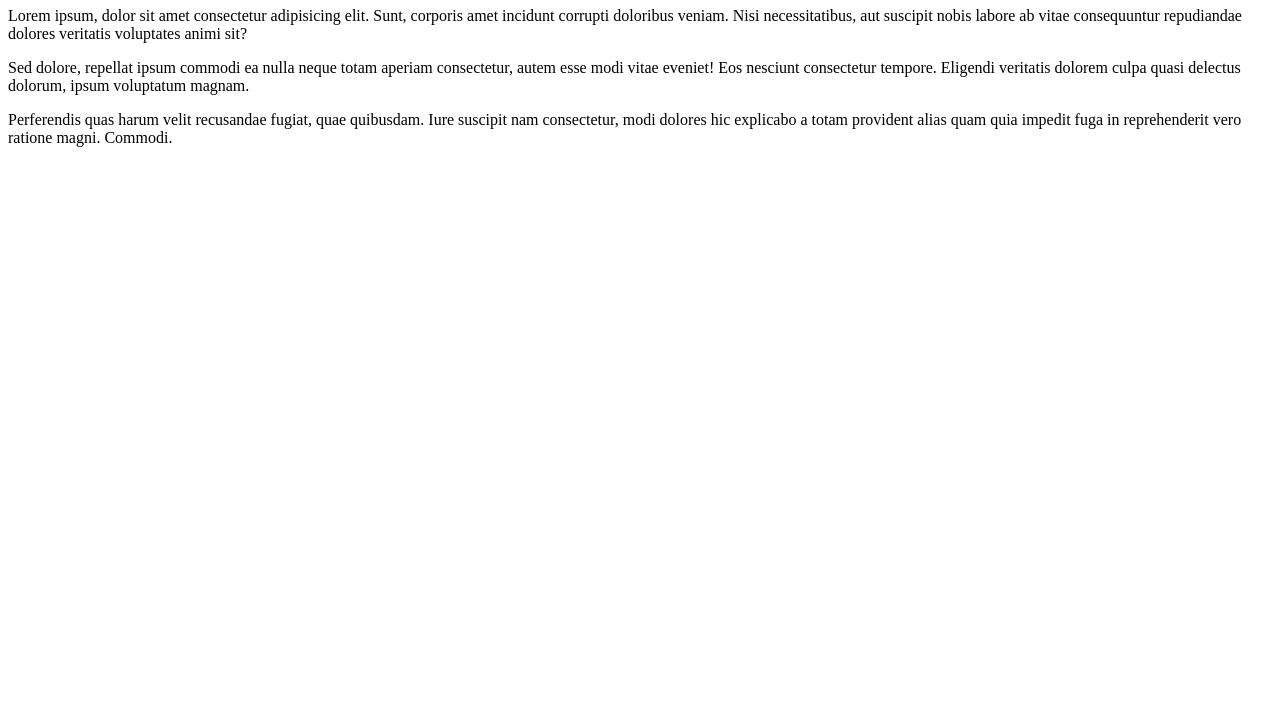
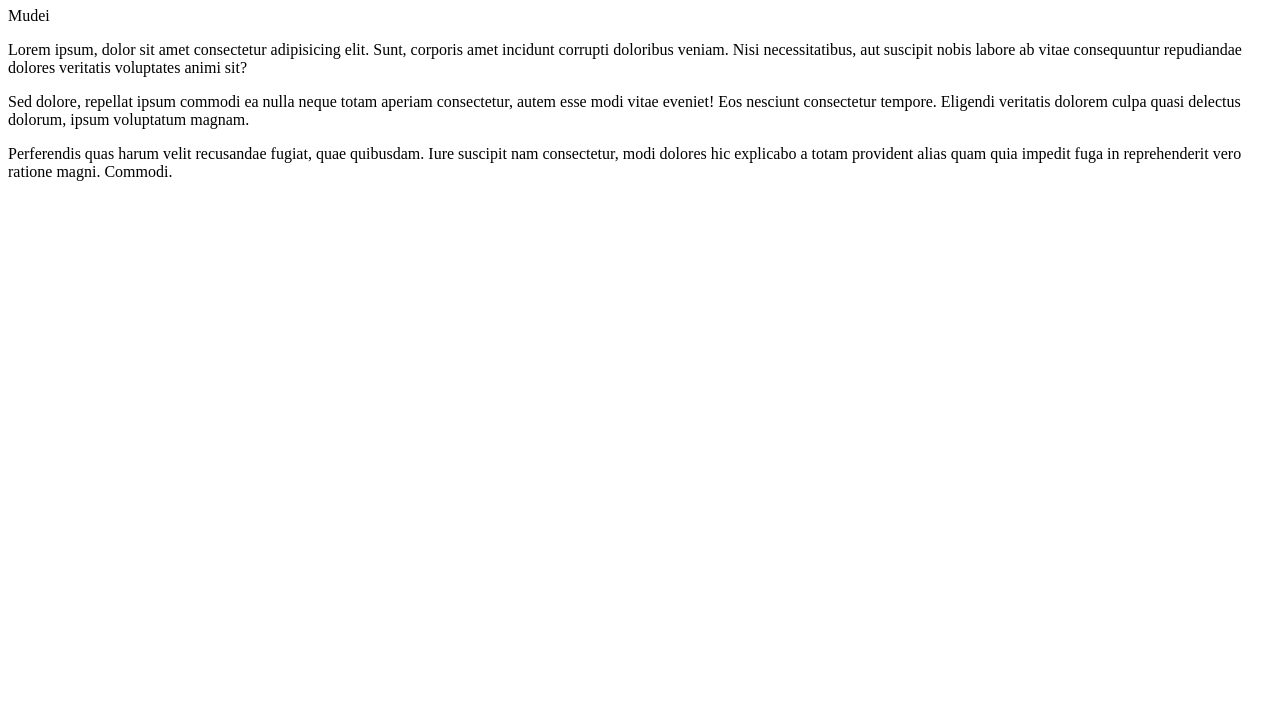
Before and after one commit to lcsilva76/git-exemplo1, a plain HTML site: page index.html in a window 1280 px wide. Shown: the part 73-800 px from the top of the page. Drawn offline with Linux system fonts and the light colour scheme.

Commit message:
commit user 1

```diff
--- a/index.html
+++ b/index.html
@@ -8,6 +8,8 @@
 <body>
     <h1>Página Principal</h1>
 
+    <p>Mudei</p>
+
     <p>Lorem ipsum, dolor sit amet consectetur adipisicing elit. Sunt, corporis amet incidunt corrupti doloribus veniam. Nisi necessitatibus, aut suscipit nobis labore ab vitae consequuntur repudiandae dolores veritatis voluptates animi sit?</p>
     <p>Sed dolore, repellat ipsum commodi ea nulla neque totam aperiam consectetur, autem esse modi vitae eveniet! Eos nesciunt consectetur tempore. Eligendi veritatis dolorem culpa quasi delectus dolorum, ipsum voluptatum magnam.</p>
     <p>Perferendis quas harum velit recusandae fugiat, quae quibusdam. Iure suscipit nam consectetur, modi dolores hic explicabo a totam provident alias quam quia impedit fuga in reprehenderit vero ratione magni. Commodi.</p>
```
